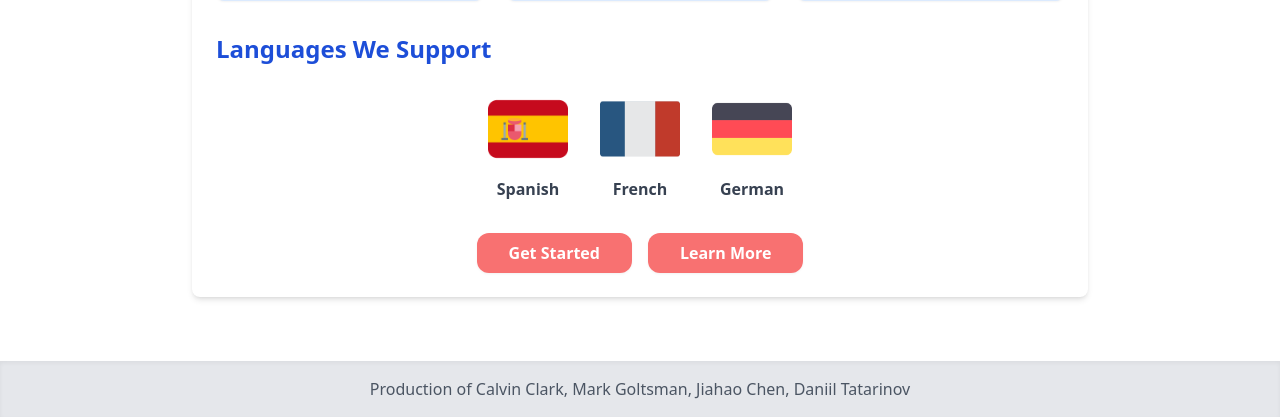
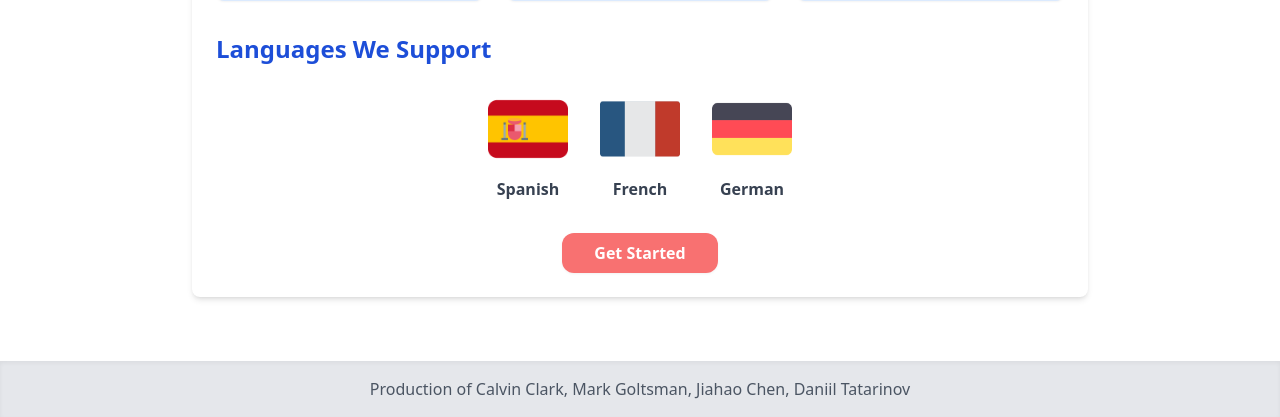
Before and after one commit to CS2340-Project/LangDiary, a Django app: page /about/ in a window 1280 px wide. Shown: the part 763-1180 px from the top of the page. Run offline with Django 5.2, Linux system fonts and the light colour scheme; some libraries are stand-ins or nearby versions.

Commit message:
refac: remove learn more from about page

```diff
--- a/home/templates/home/about.html
+++ b/home/templates/home/about.html
@@ -59,7 +59,6 @@
 
     <div class="mt-8 flex flex-col md:flex-row justify-center gap-4">
       <a href="{% url 'home.index' %}" class="bg-red-400 rounded-xl px-8 py-2 text-white font-bold text-center drop-shadow-sm hover:drop-shadow-lg hover:bg-red-300 transition-all">Get Started</a>
-      <button class="bg-red-400 rounded-xl px-8 py-2 text-white font-bold text-center drop-shadow-sm hover:drop-shadow-lg hover:bg-red-300 transition-all">Learn More</button>
     </div>
   </div>
 </div>
```
